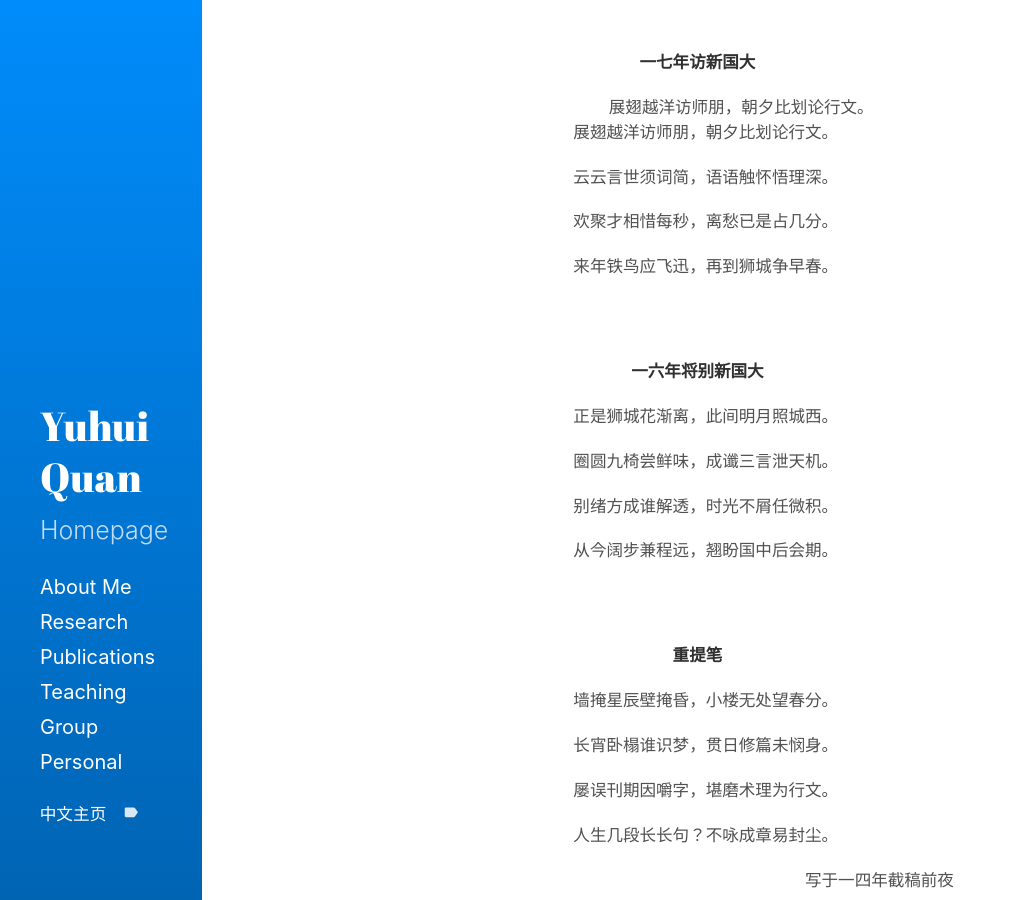
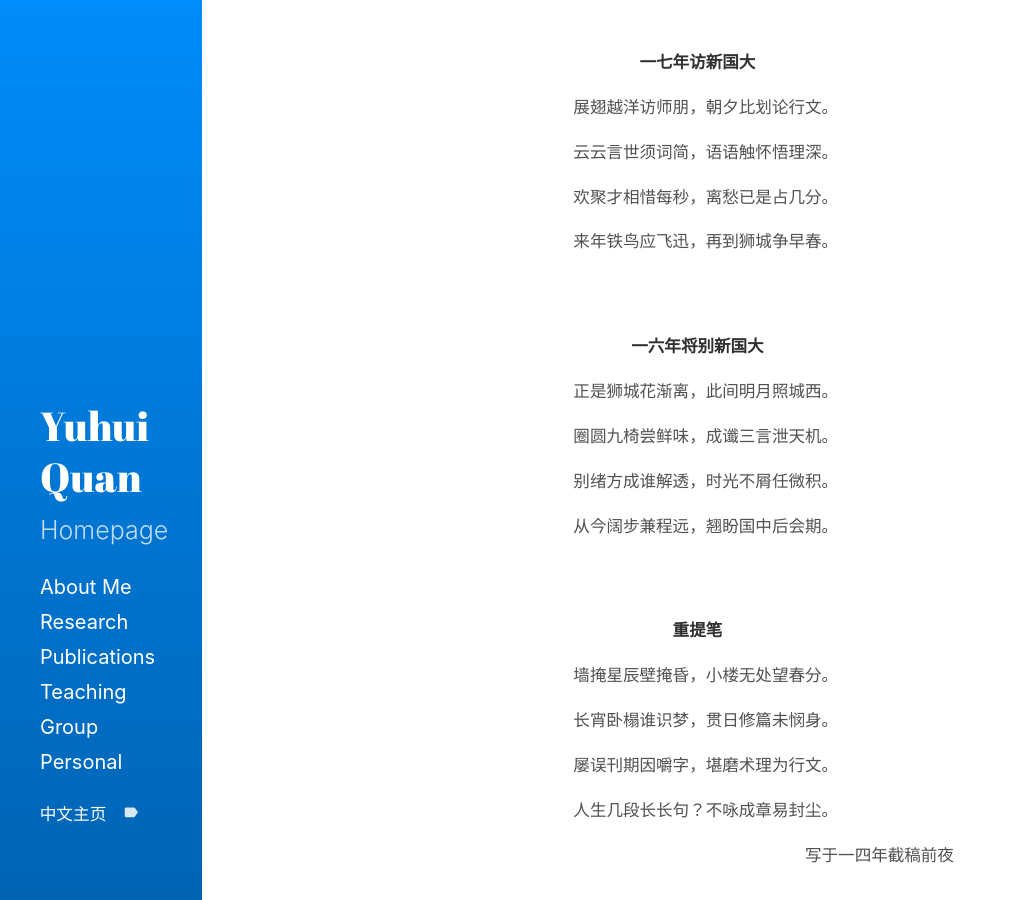
Before and after one commit to csyhquan/csyhquan.github.io, a Jekyll site: the page built from category/poem/poem.md, in a window 1280 px wide and 900 px high. Shown: the whole window, without its empty margins (0-1017 px from the left). Built offline with Jekyll 4.4.1, drawn with Linux system fonts in a browser that asks for light colours.

Commit message:
Update poem.md

```diff
--- a/category/poem/poem.md
+++ b/category/poem/poem.md
@@ -4,7 +4,6 @@ title:
 ---
 <t1>
 <p>&emsp;&emsp;&emsp;&emsp;&emsp;&emsp;&emsp;&emsp;&emsp;&emsp;&emsp;&emsp;&emsp;&emsp;&emsp;&emsp;&emsp;&emsp;&emsp;&emsp;&emsp;&emsp;&emsp;&emsp;<strong>一七年访新国大</strong></p>
-<div class="text" style=" text-align:center;">展翅越洋访师朋，朝夕比划论行文。</div>
 <p>&emsp;&emsp;&emsp;&emsp;&emsp;&emsp;&emsp;&emsp;&emsp;&emsp;&emsp;&emsp;&emsp;&emsp;&emsp;&emsp;&emsp;&emsp;&emsp;&emsp;展翅越洋访师朋，朝夕比划论行文。</p>
 <p>&emsp;&emsp;&emsp;&emsp;&emsp;&emsp;&emsp;&emsp;&emsp;&emsp;&emsp;&emsp;&emsp;&emsp;&emsp;&emsp;&emsp;&emsp;&emsp;&emsp;云云言世须词简，语语触怀悟理深。</p>
 <p>&emsp;&emsp;&emsp;&emsp;&emsp;&emsp;&emsp;&emsp;&emsp;&emsp;&emsp;&emsp;&emsp;&emsp;&emsp;&emsp;&emsp;&emsp;&emsp;&emsp;欢聚才相惜每秒，离愁已是占几分。</p>
```
